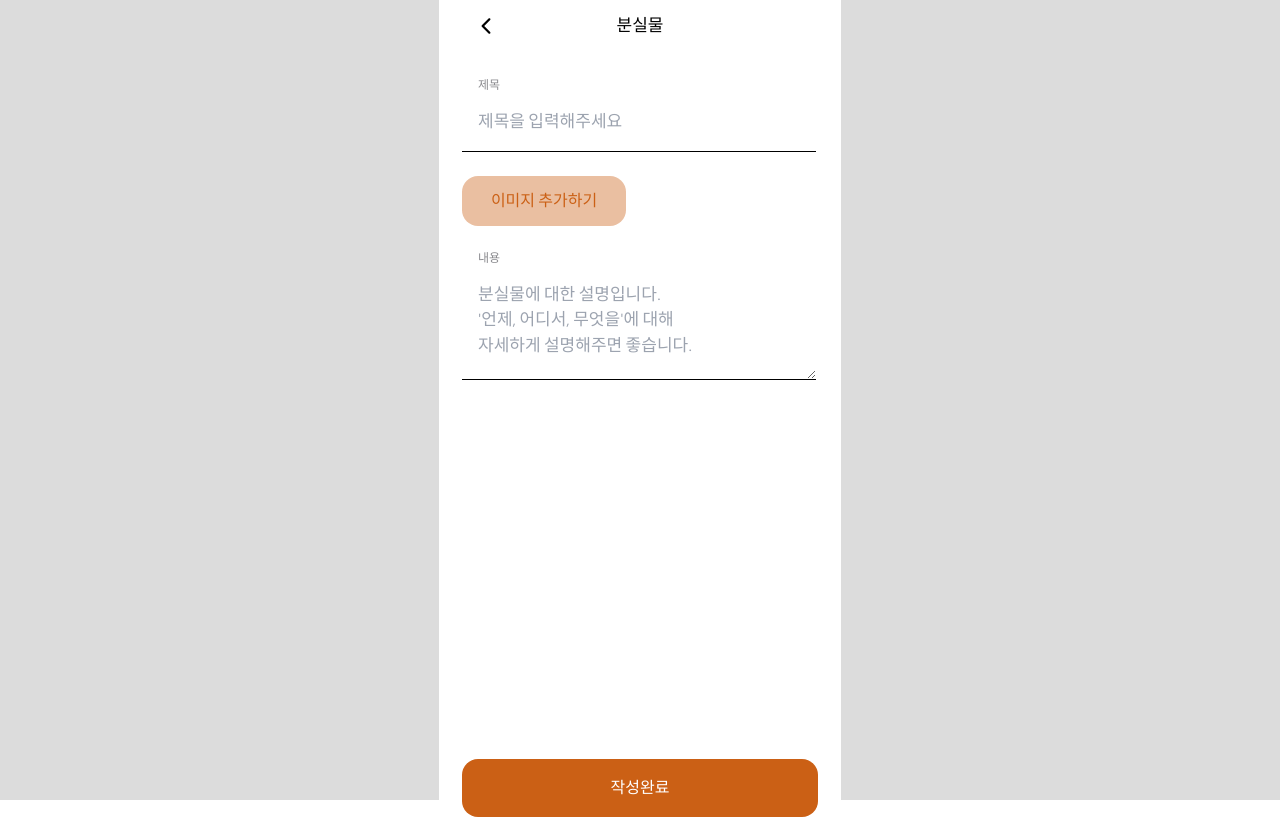
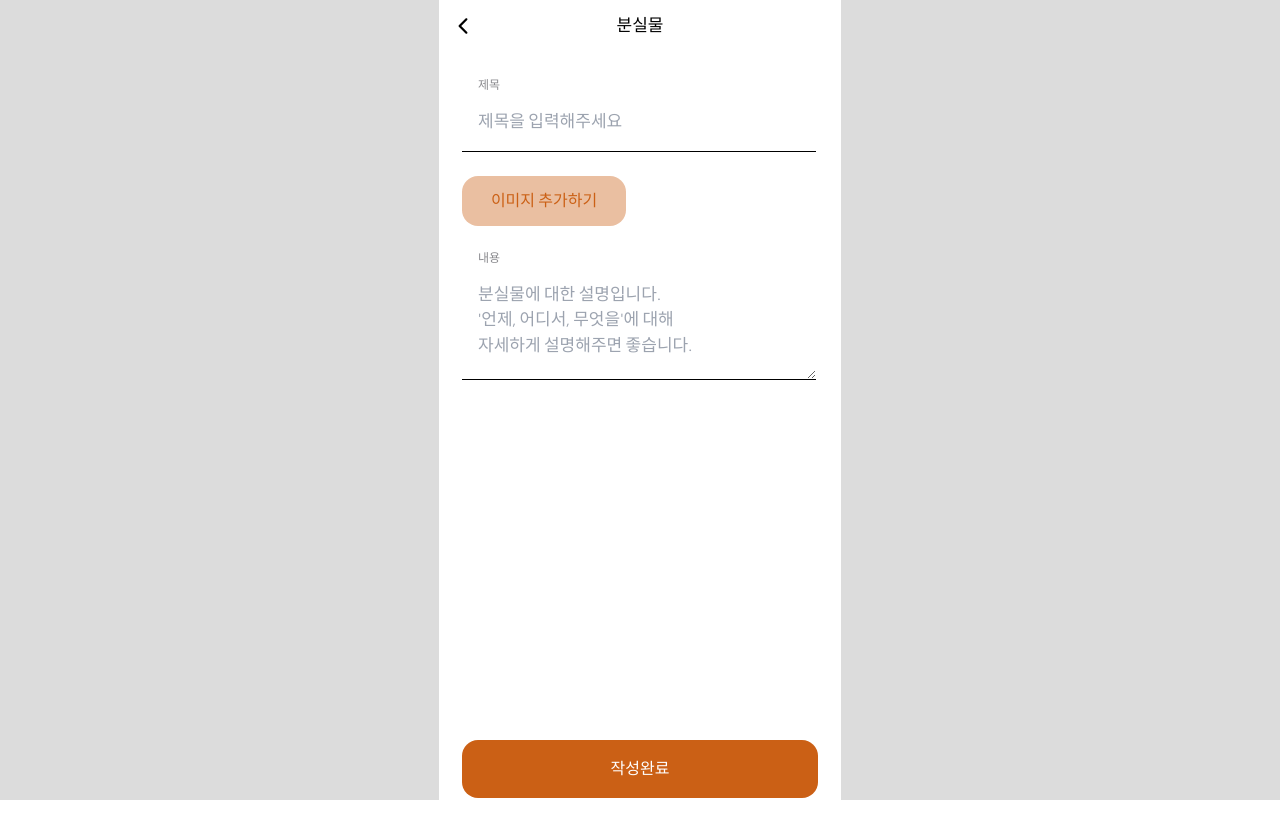
Before and after one commit to UMC-DEMO-PROJECT/Chat-Sul, a React (Vite) app: page /owner/lost-form in a window 1280 px wide. Built offline with nearby package versions, Linux system fonts and the light colour scheme.

Commit message:
chore: 분실물 글 작성 페이지 디자인 코드 수정

```diff
--- a/src/components/Lostwriting/LostWritingForm.tsx
+++ b/src/components/Lostwriting/LostWritingForm.tsx
@@ -4,14 +4,22 @@ import Button from '../button';
 
 const WritingForm = () => {
   const [inputValue, setInputValue] = useState('');
+  const [textareaValue, setTextareaValue] = useState('');
 
-  const handleInputChange = (e: React.ChangeEvent<HTMLInputElement>) => {
+  const handleInputChange = (
+    e: React.ChangeEvent<HTMLInputElement | HTMLTextAreaElement>
+  ) => {
     const value = e.target.value;
-    setInputValue(value);
+    if (e.target.tagName === 'TEXTAREA') {
+      setTextareaValue(value);
+    } else {
+      setInputValue(value);
+    }
   };
+
   return (
     <>
-      <form className="flex flex-col gap-[24px] mt-[25px]">
+      <form className="flex flex-col gap-[24px] w-[356px] mx-auto mt-[25px]">
         <Input
           placeholder="제목을 입력해주세요"
           title="제목"
@@ -32,8 +40,8 @@ const WritingForm = () => {
             <textarea
               className={`flex w-full h-[114px] items-center self-stretch py-4 pl-4 pr-5 bg-white border-[#000000] border-b-[0.6px] border-solid text-[17px] focus:outline-none placeholder:whitespace-pre-wrap`}
               placeholder={`분실물에 대한 설명입니다.\n'언제, 어디서, 무엇을'에 대해 \n자세하게 설명해주면 좋습니다.`}
-              value={inputValue}
-              onChange={() => handleInputChange}
+              value={textareaValue}
+              onChange={handleInputChange}
             />
           </div>
         </div>
--- a/src/pages/Owner/LostForm/LostWriting.tsx
+++ b/src/pages/Owner/LostForm/LostWriting.tsx
@@ -7,16 +7,18 @@ const LostWritingPage = () => {
   const navigate = useNavigate();
 
   return (
-    <div className="flex flex-col w-[356px] mx-auto relative">
+    <div className="flex flex-col ">
       <TopBar
         title="분실물"
         onFirstClick={() => navigate('/')}
         onSecondClick={() => navigate('/user/lost-list')}
       />
       <WritingForm />
-      <Button size="large" colorType="filled" customSize="absolute top-[759px]">
-        작성완료
-      </Button>
+      <div className="w-[356px] mx-auto mt-[360px] ">
+        <Button size="large" colorType="filled">
+          작성완료
+        </Button>
+      </div>
     </div>
   );
 };
```
